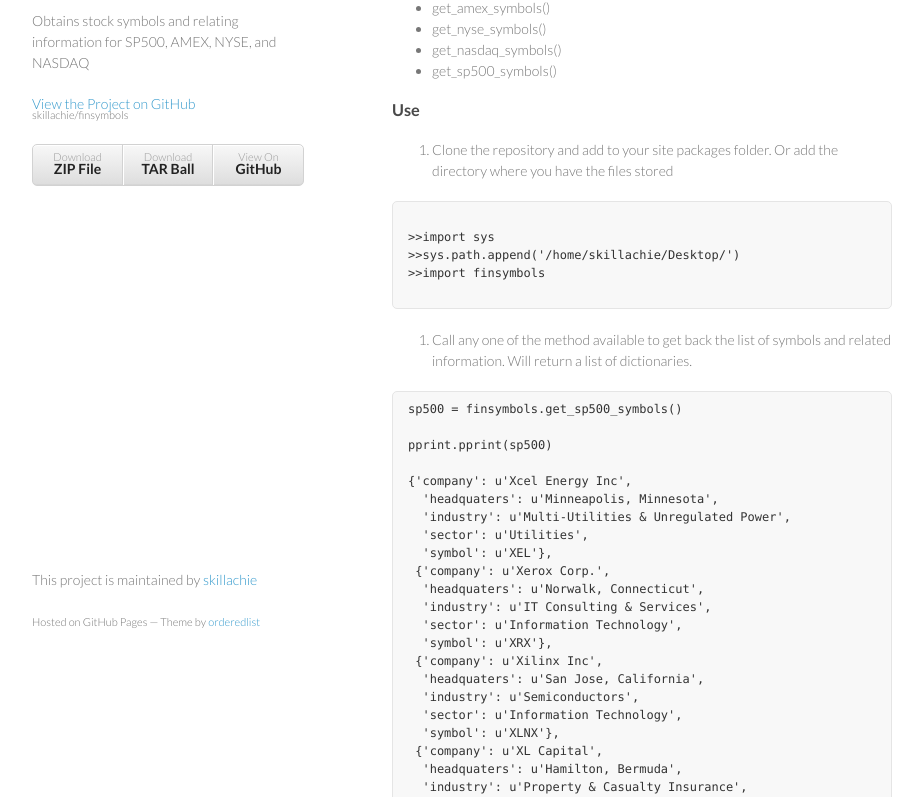
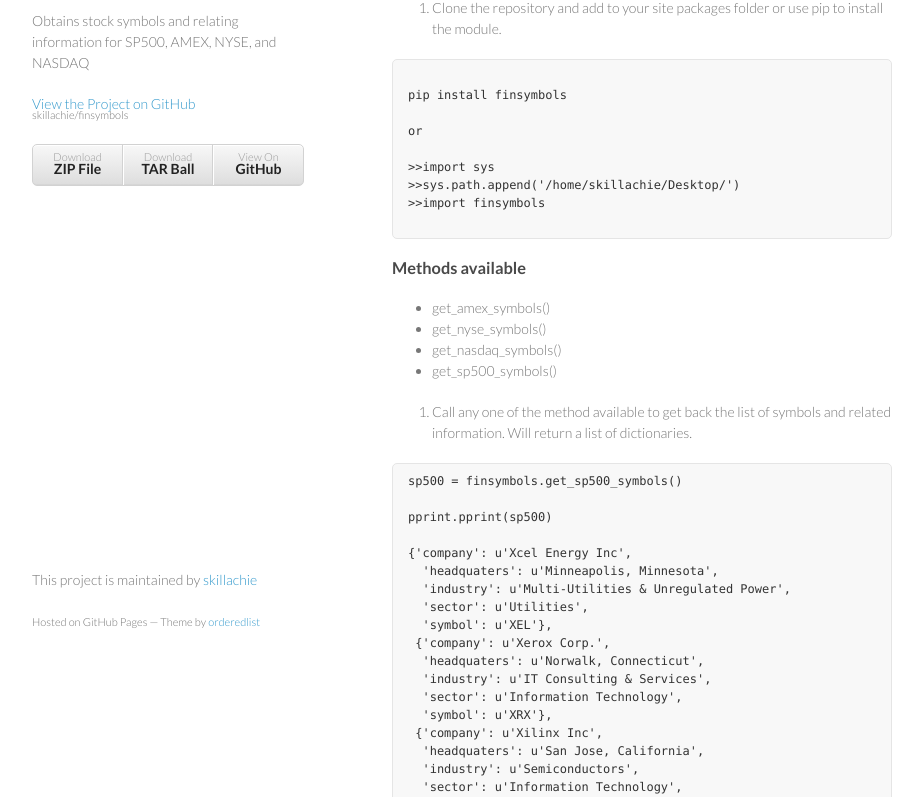
Before and after one commit to skillachie/finsymbols, a plain HTML site: page index.html in a window 1280 px wide. Shown: the part 99-896 px from the top of the page, without its empty margins (178-1101 px from the left). Drawn offline with Linux system fonts and the light colour scheme.

```diff
--- a/index.html
+++ b/index.html
@@ -29,6 +29,22 @@
       </header>
       <section>
         <h3>
+<a name="use" class="anchor" href="#use"><span class="octicon octicon-link"></span></a>Use</h3>
+
+<ol>
+<li>Clone the repository and add to your site packages folder or use pip to install the module.</li>
+</ol><pre><code>
+pip install finsymbols
+
+or
+
+&gt;&gt;import sys
+&gt;&gt;sys.path.append('/home/skillachie/Desktop/')
+&gt;&gt;import finsymbols
+
+</code></pre>
+
+<h3>
 <a name="methods-available" class="anchor" href="#methods-available"><span class="octicon octicon-link"></span></a>Methods available</h3>
 
 <ul>
@@ -36,19 +52,7 @@
 <li>get_nyse_symbols()</li>
 <li>get_nasdaq_symbols()</li>
 <li>get_sp500_symbols()</li>
-</ul><h3>
-<a name="use" class="anchor" href="#use"><span class="octicon octicon-link"></span></a>Use</h3>
-
-<ol>
-<li>Clone the repository and add to your site packages folder. Or add the directory where you have the files stored</li>
-</ol><pre><code>
-&gt;&gt;import sys
-&gt;&gt;sys.path.append('/home/skillachie/Desktop/')
-&gt;&gt;import finsymbols
-
-</code></pre>
-
-<ol>
+</ul><ol>
 <li>Call any one of the method available to get back the list of symbols and related information. Will return a list of dictionaries.</li>
 </ol><pre><code>sp500 = finsymbols.get_sp500_symbols()
 
```
Also changed, not shown: params.json (+1 -1 lines).
